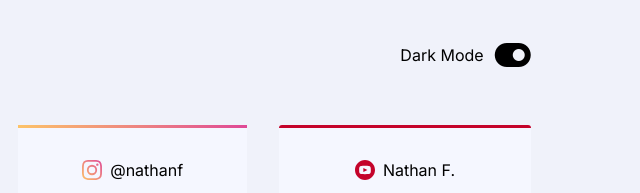
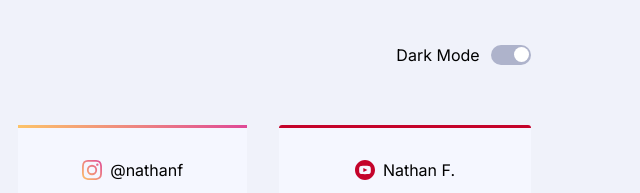
Before and after one commit to Matheus2004a/Dashboard-Social-Medias, a plain HTML site: page index.html in a window 1280 px wide. Shown: the top 193 px of the page, 640-1280 px from the left. Drawn offline with Linux system fonts and the light colour scheme.

Commit message:
Criando botão toggle e adicionando animação

```diff
--- a/index.html
+++ b/index.html
@@ -19,8 +19,8 @@
         </div>
         <span>
           Dark Mode
-          <i class="fas fa-toggle-on toggle-on"></i>
-          <i class="fas fa-toggle-off toggle-off"></i>
+          <input type="checkbox" name="" id="toggle" class="button-toggle">
+          <label for="toggle"></label>
         </span>
       </div>
 
@@ -230,7 +230,6 @@
   </footer>
 
   <script src="main.js"></script>
-  <script src="https://kit.fontawesome.com/51dc1929bd.js" crossorigin="anonymous"></script>
 </body>
 
 </html>
--- a/main.js
+++ b/main.js
@@ -1,4 +1,4 @@
-const btnToggleLight = document.querySelector(".toggle-on")
+/* const btnToggleLight = document.querySelector(".toggle-on")
 const btnToggleDark = document.querySelector(".toggle-off")
 
 btnToggleLight.addEventListener("click", () => {
@@ -7,4 +7,4 @@ btnToggleLight.addEventListener("click", () => {
     } else {
         btnToggleDark.classList.toggle("show")
     }
-})
+}) */
--- a/style.css
+++ b/style.css
@@ -17,7 +17,7 @@
     --youTube: hsl(348, 97%, 39%);
 
     /* Colors Dark Theme */
-    --toggle-dark: linear gradient hsl(210, 78%, 56%) to hsl(146, 68%, 55%);
+    --toggle-dark: linear-gradient(90deg,hsl(210, 78%, 56%),hsl(146, 68%, 55%));
 
     /* Colors Dark Theme Neutral */
     --very-dark-blue-BG: hsl(230, 17%, 14%);
@@ -28,7 +28,7 @@
 
     /* Colors Light Theme */
     --btn-toggle-light: hsl(230, 22%, 74%);
-    -white-BG: hsl(0, 0%, 100%);
+    --white-BG: hsl(0, 0%, 100%);
     --very-pale-blue-Top-BG-Pattern: hsl(225, 100%, 98%);
     --light-grayish-blue-Card-BG: hsl(227, 47%, 96%);
     --dark-grayish-blue-Text: hsl(228, 12%, 44%);
@@ -63,16 +63,41 @@ a{
     gap: 0.7rem;
 }
 
-.container-cards span .toggle-off{
+.button-toggle{
     display: none;
 }
 
-.toggle-on.show ~ .toggle-off,.toggle-off.show ~ .toggle-on{
-    display: block;
+.button-toggle + label{
+    width: 40px;
+    height: 20px;
+    border-radius: 20px;
+    position: relative;
+    background-color: var(--btn-toggle-light);
+    cursor: pointer;
+    padding: 5px;
+    transition: 1s ease-in-out;
 }
 
-.toggle-on.show,.toggle-off.show{
-    display: none;
+.button-toggle + label::before{
+    content: '';
+    width: 15px;
+    height: 15px;
+    border-radius: 50%;
+    position: absolute;
+    top: 2px;
+    right: 2px;
+    background-color: var(--white-BG);
+    cursor: pointer;
+    transition: 0.3s ease-in-out;
+}
+
+.button-toggle:checked + label{
+    background: var(--toggle-dark);
+}
+
+.button-toggle:checked + label::before{
+    background-color: var(--very-dark-blue-BG);
+    left: calc(100% - 37px);
 }
 
 .section-cards-dashboards i{
```
